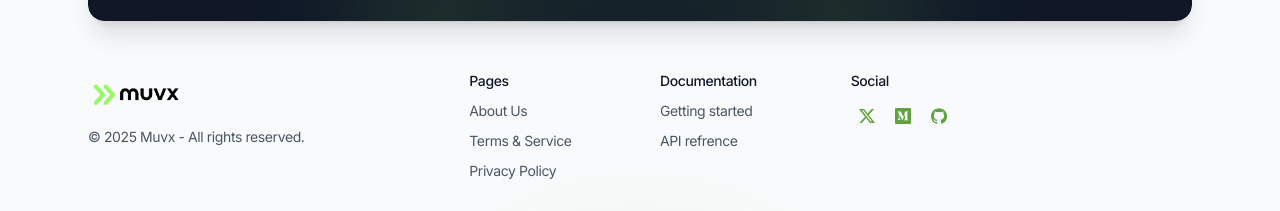
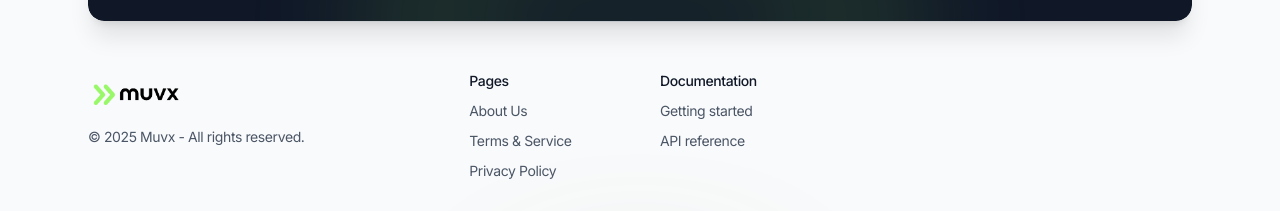
Before and after one commit to pachz/movoo-landing, a Next.js app: page / in a window 1280 px wide. Shown: the part 6798-7009 px from the top of the page. Built offline with nearby package versions, Linux system fonts and the light colour scheme.

Commit message:
fix: footer fix.

```diff
--- a/components/ui/footer.tsx
+++ b/components/ui/footer.tsx
@@ -72,13 +72,13 @@ export default function Footer({ border = false }: { border?: boolean }) {
                   className="text-gray-600 transition hover:text-gray-900"
                   href="/documentation/API-overview"
                 >
-                  API refrence
+                  API reference
                 </Link>
               </li>
             </ul>
           </div>
           {/* 4th block */}
-          <div className="space-y-2 sm:col-span-6 md:col-span-3 lg:col-span-2">
+          {/* <div className="space-y-2 sm:col-span-6 md:col-span-3 lg:col-span-2">
             <h3 className="text-sm font-medium">Social</h3>
             <ul className="flex gap-1">
               <li>
@@ -127,7 +127,7 @@ export default function Footer({ border = false }: { border?: boolean }) {
                 </Link>
               </li>
             </ul>
-          </div>
+          </div> */}
         </div>
       </div>
 
```
